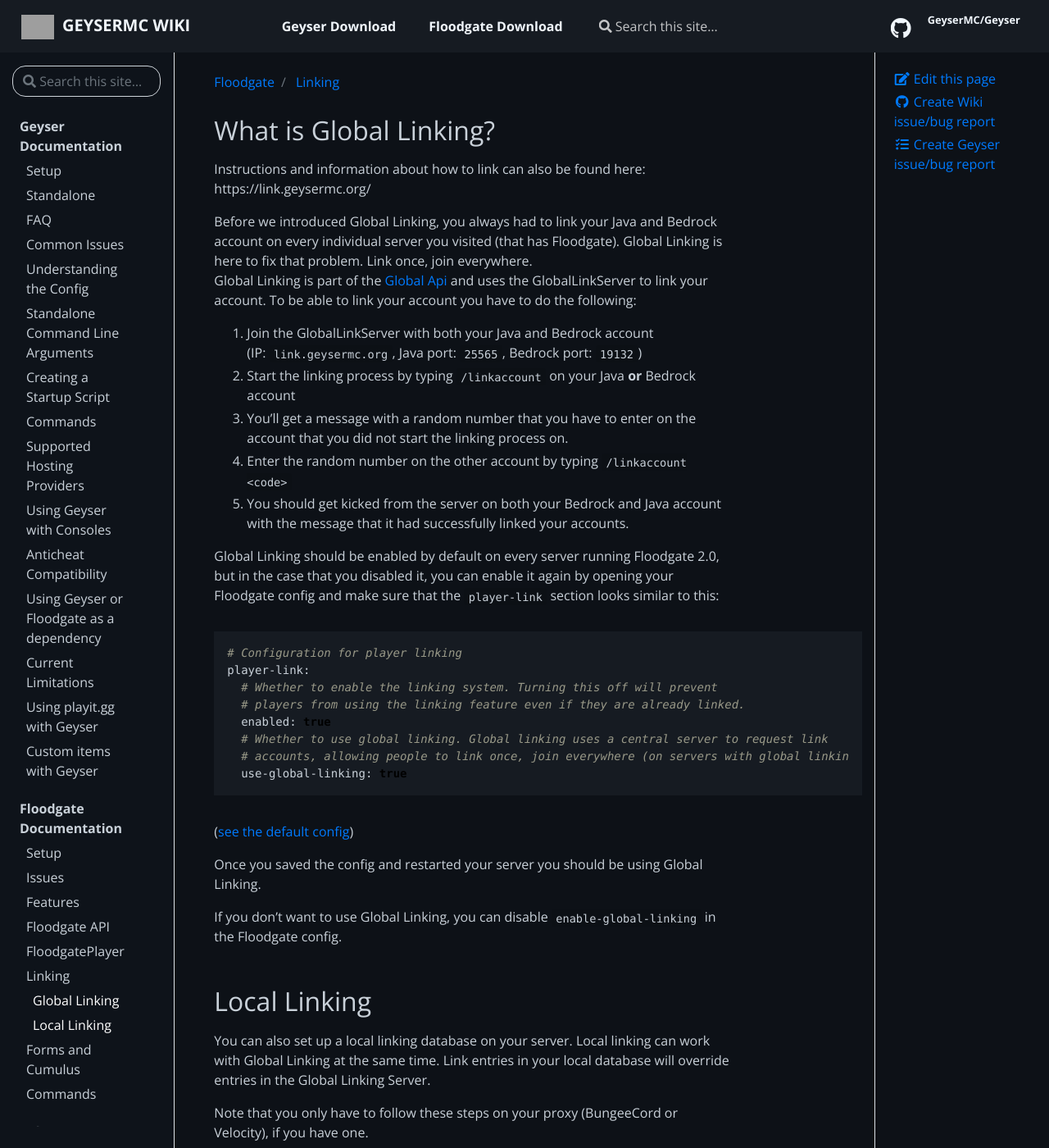
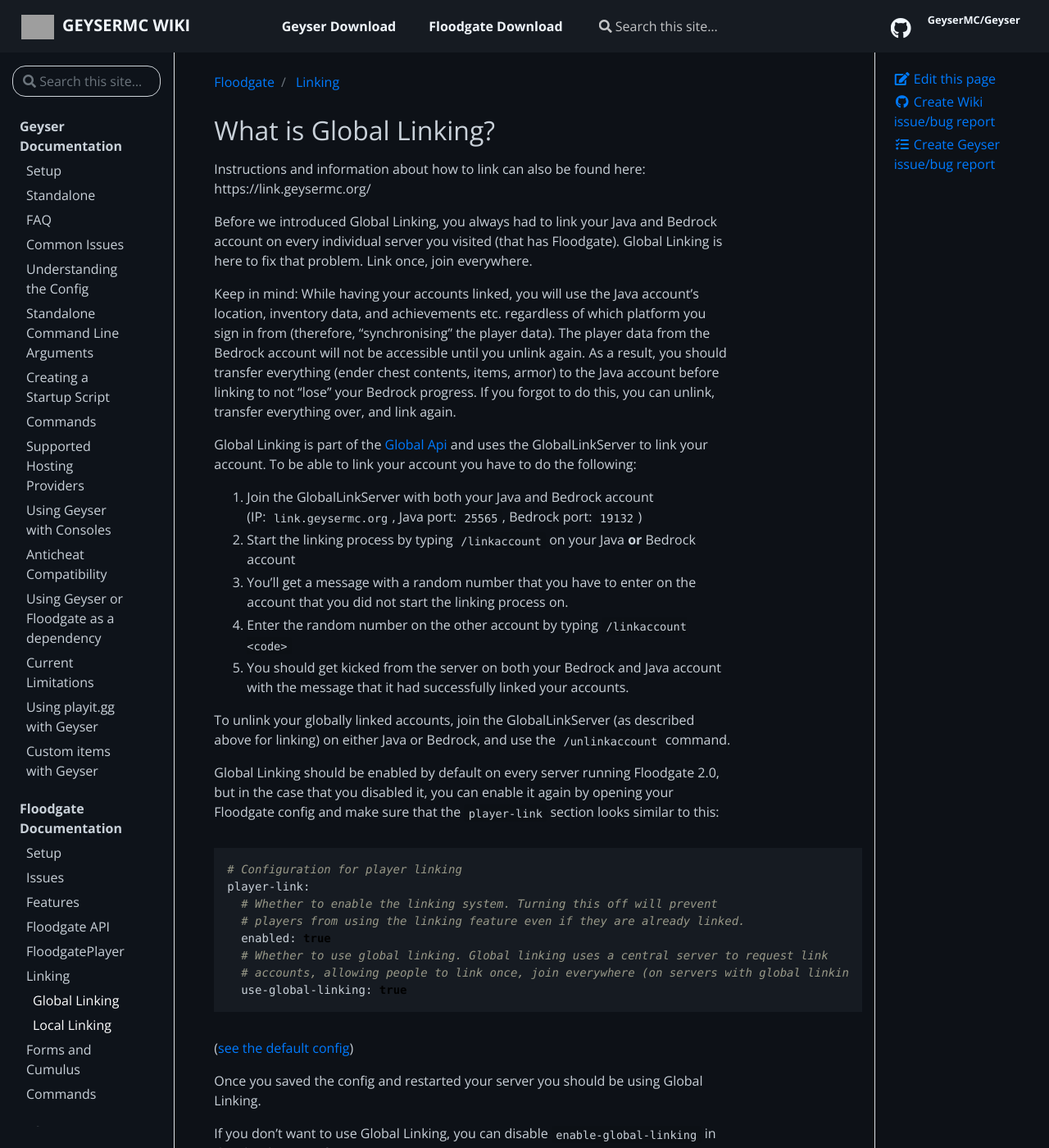
Before and after one commit to GeyserMC/GeyserWiki, a Jekyll site: the page built from _docs/floodgate/linking.md, in a window 1280 px wide and 1400 px high. Shown: the whole window at 82% size. Built offline with Jekyll 4.4.1, drawn with Linux system fonts in a browser that asks for light colours; grey boxes are pictures that could not be loaded.

Commit message:
Update linking.md (#96)
* Update linking.md

Added info on how exactly player linking works (to avoid data "loss" after linking), and added info on how to unlink

* fix spelling

java account's; ender chest

* Apply suggestions from code review

Co-authored-by: Olivia <chew@chew.pw>

Co-authored-by: Olivia <chew@chew.pw>

````diff
--- a/_docs/floodgate/linking.md
+++ b/_docs/floodgate/linking.md
@@ -8,6 +8,9 @@
 Instructions and information about how to link can also be found here: https://link.geysermc.org/
 
 Before we introduced Global Linking, you always had to link your Java and Bedrock account on every individual server you visited (that has Floodgate). Global Linking is here to fix that problem. Link once, join everywhere.<br>
+
+Keep in mind: While having your accounts linked, you will use the Java account's location, inventory data, and achievements etc. regardless of which platform you sign in from (therefore, "synchronising" the player data). The player data from the Bedrock account will not be accessible until you unlink again. As a result, you should transfer everything (ender chest contents, items, armor) to the Java account before linking to not "lose" your Bedrock progress. If you forgot to do this, you can unlink, transfer everything over, and link again.
+
 Global Linking is part of the [Global Api](https://wiki.geysermc.org/floodgate/features/#what-is-the-global-api) and uses the GlobalLinkServer to link your account. To be able to link your account you have to do the following:
 1. Join the GlobalLinkServer with both your Java and Bedrock account
    (IP: `link.geysermc.org`, Java port: `25565`, Bedrock port: `19132`)
@@ -15,6 +18,8 @@
 3. You'll get a message with a random number that you have to enter on the account that you did not start the linking process on.
 4. Enter the random number on the other account by typing `/linkaccount <code>`
 5. You should get kicked from the server on both your Bedrock and Java account with the message that it had successfully linked your accounts.
+
+To unlink your globally linked accounts, join the GlobalLinkServer (as described above for linking) on either Java or Bedrock, and use the `/unlinkaccount` command.
 
 Global Linking should be enabled by default on every server running Floodgate 2.0, but in the case that you disabled it, you can enable it again by opening your Floodgate config and make sure that the `player-link` section looks similar to this:
 ```yml
````
